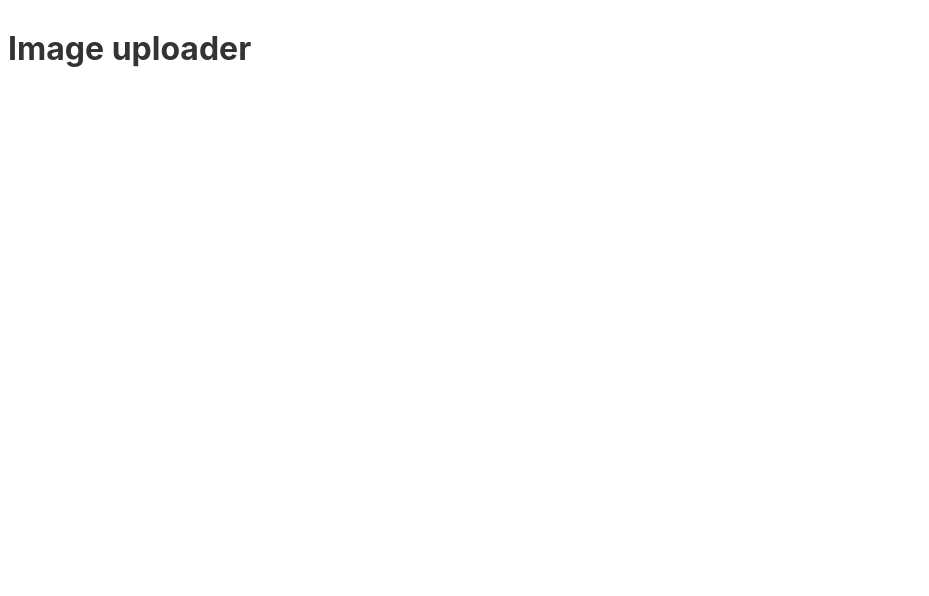
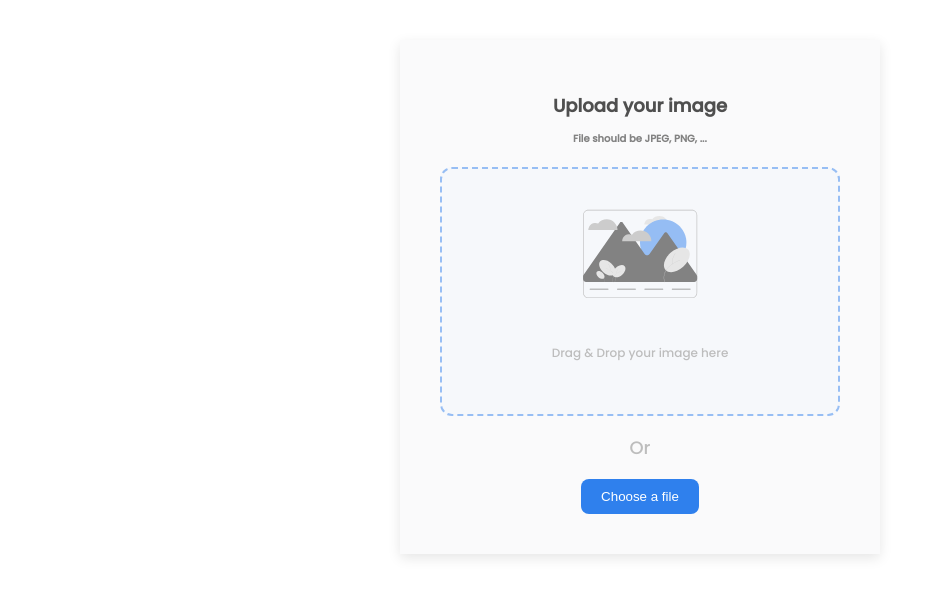
Before and after one commit to rafnixg/image-uploader, a Svelte app: page / in a window 1280 px wide. Shown: the top 596 px of the page, without its empty margins (0-929 px from the left). Built offline with nearby package versions, Linux system fonts and the light colour scheme.

Commit message:
[ADD] Drag & Drop

```diff
--- a/public/global.css
+++ b/public/global.css
@@ -1,63 +1,7 @@
-html, body {
-	position: relative;
-	width: 100%;
-	height: 100%;
+body{
+	font-family: 'Poppins', sans-serif;
 }
-
-body {
-	color: #333;
-	margin: 0;
-	padding: 8px;
-	box-sizing: border-box;
-	font-family: -apple-system, BlinkMacSystemFont, "Segoe UI", Roboto, Oxygen-Sans, Ubuntu, Cantarell, "Helvetica Neue", sans-serif;
+button{
+	border:none;
+	cursor: pointer;
 }
-
-a {
-	color: rgb(0,100,200);
-	text-decoration: none;
-}
-
-a:hover {
-	text-decoration: underline;
-}
-
-a:visited {
-	color: rgb(0,80,160);
-}
-
-label {
-	display: block;
-}
-
-input, button, select, textarea {
-	font-family: inherit;
-	font-size: inherit;
-	-webkit-padding: 0.4em 0;
-	padding: 0.4em;
-	margin: 0 0 0.5em 0;
-	box-sizing: border-box;
-	border: 1px solid #ccc;
-	border-radius: 2px;
-}
-
-input:disabled {
-	color: #ccc;
-}
-
-button {
-	color: #333;
-	background-color: #f4f4f4;
-	outline: none;
-}
-
-button:disabled {
-	color: #999;
-}
-
-button:not(:disabled):active {
-	background-color: #ddd;
-}
-
-button:focus {
-	border-color: #666;
-}
--- a/public/index.html
+++ b/public/index.html
@@ -7,6 +7,7 @@
 	<title>Image uploader</title>
 
 	<link rel='icon' type='image/png' href='/favicon.png'>
+	<link href="https://fonts.googleapis.com/css2?family=Poppins:wght@500&display=swap" rel="stylesheet">
 	<link rel='stylesheet' href='/global.css'>
 	<link rel='stylesheet' href='/build/bundle.css'>
 
--- a/src/App.svelte
+++ b/src/App.svelte
@@ -1 +1,95 @@
-<h1>Image uploader</h1>
+<script>
+  import { getFile, isImage } from "./utils.js";
+
+  let over = false;
+  let overClass;
+
+  $: overClass = over ? "over" : "";
+
+  const startOver = () => (over = true);
+  const endOver = () => (over = false);
+
+  const handleDragEnter = (e) => startOver();
+  const handleDragLeave = (e) => endOver();
+  const handleDragOver = (e) => startOver();
+  const handleDragDrop = (e) => {
+    const file = getFile(e);
+    endOver();
+    if (!isImage(file)) return;
+
+    console.log(file);
+  };
+
+  const handleFile = (file) => {};
+</script>
+
+<style>
+  .card {
+    text-align: center;
+    font-size: 12px;
+    max-width: 400px;
+    margin: 0 auto;
+    padding: 40px 40px;
+    font-weight: 500;
+    background: #fafafb;
+    box-shadow: 0px 4px 12px rgba(0, 0, 0, 0.1);
+    margin-top: 40px;
+  }
+  h1 {
+    font-size: 18px;
+    color: #4f4f4f;
+  }
+  h3 {
+    font-size: 10px;
+    color: #828282;
+  }
+  .drop-zone {
+    margin-top: 20px;
+    background: #f6f8fb;
+    border: 2px dashed #97bef4;
+    border-radius: 12px;
+  }
+  .drop-zone.over {
+    border-color: peru;
+  }
+  .drop-zone__form {
+    padding: 40px 0;
+  }
+  /* .drop-zone__file {
+    display: none;
+  } */
+  .drop-zone__text {
+    margin-top: 40px;
+    color: #bdbdbd;
+  }
+  .card > p {
+    font-size: 18px;
+    color: #bdbdbd;
+  }
+  .btn {
+    background-color: #2f80ed;
+    border-radius: 8px;
+    color: #fff;
+    padding: 10px 20px;
+    font-weight: 500;
+  }
+</style>
+
+<div class="card">
+  <h1>Upload your image</h1>
+  <h3>File should be JPEG, PNG, ...</h3>
+  <div
+    class="drop-zone {overClass}"
+    on:dragleave|preventDefault|stopPropagation={handleDragLeave}
+    on:dragover|preventDefault|stopPropagation={handleDragOver}
+    on:dragenter|preventDefault|stopPropagation={handleDragEnter}
+    on:drop|preventDefault|stopPropagation={handleDragDrop}>
+    <form action="" method="POST" class="drop-zone__form">
+      <input class="drop-zone__file" hidden type="file" />
+      <img src="./image.svg" alt="" class="drop-zone__img" />
+      <p class="drop-zone__text">Drag & Drop your image here</p>
+    </form>
+  </div>
+  <p>Or</p>
+  <button class="btn">Choose a file</button>
+</div>
--- /dev/null
+++ b/src/utils.js
@@ -0,0 +1,2 @@
+export const getFile = (event) => event.dataTransfer.files[0];
+export const isImage = (file) => (file.type.startsWith("image/") ? true : false);
```
Also changed, not shown: public/image.svg (added).
